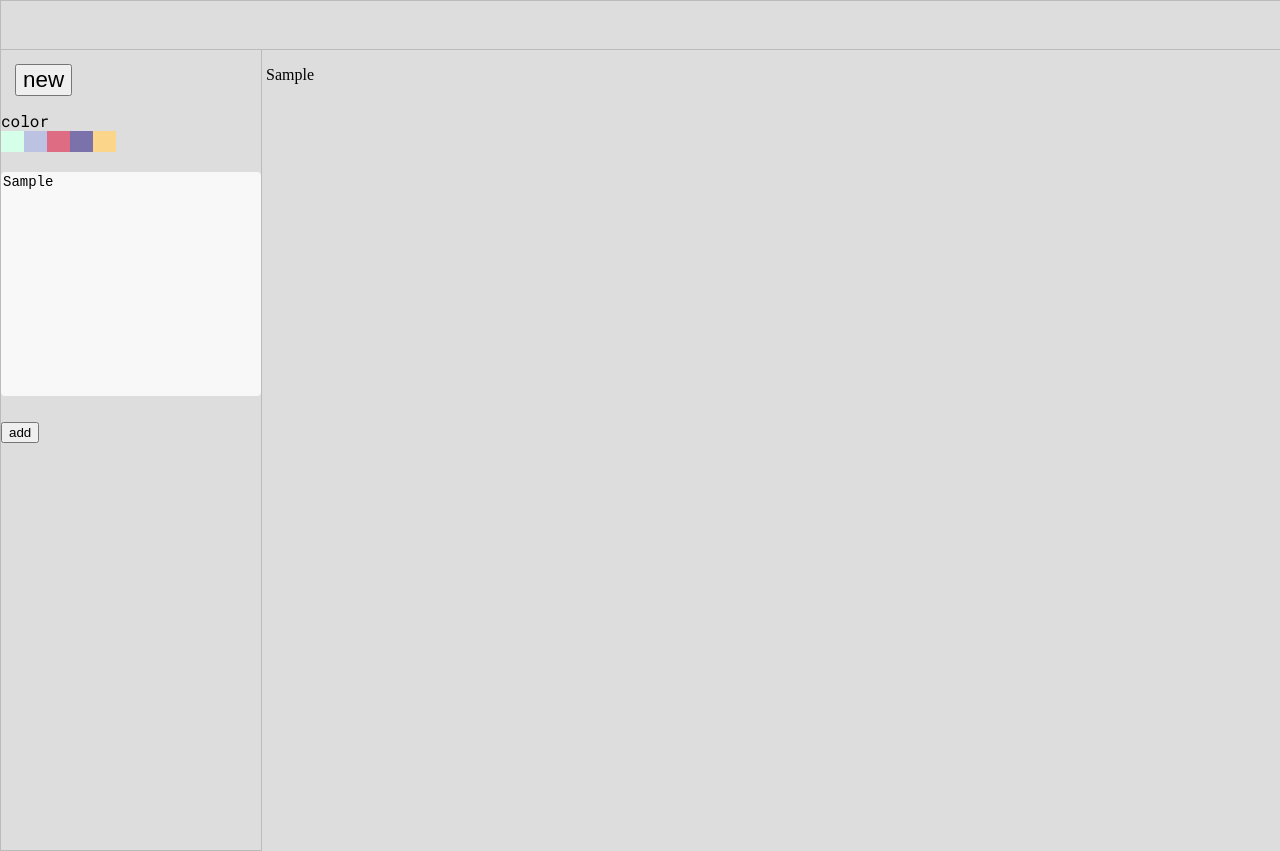
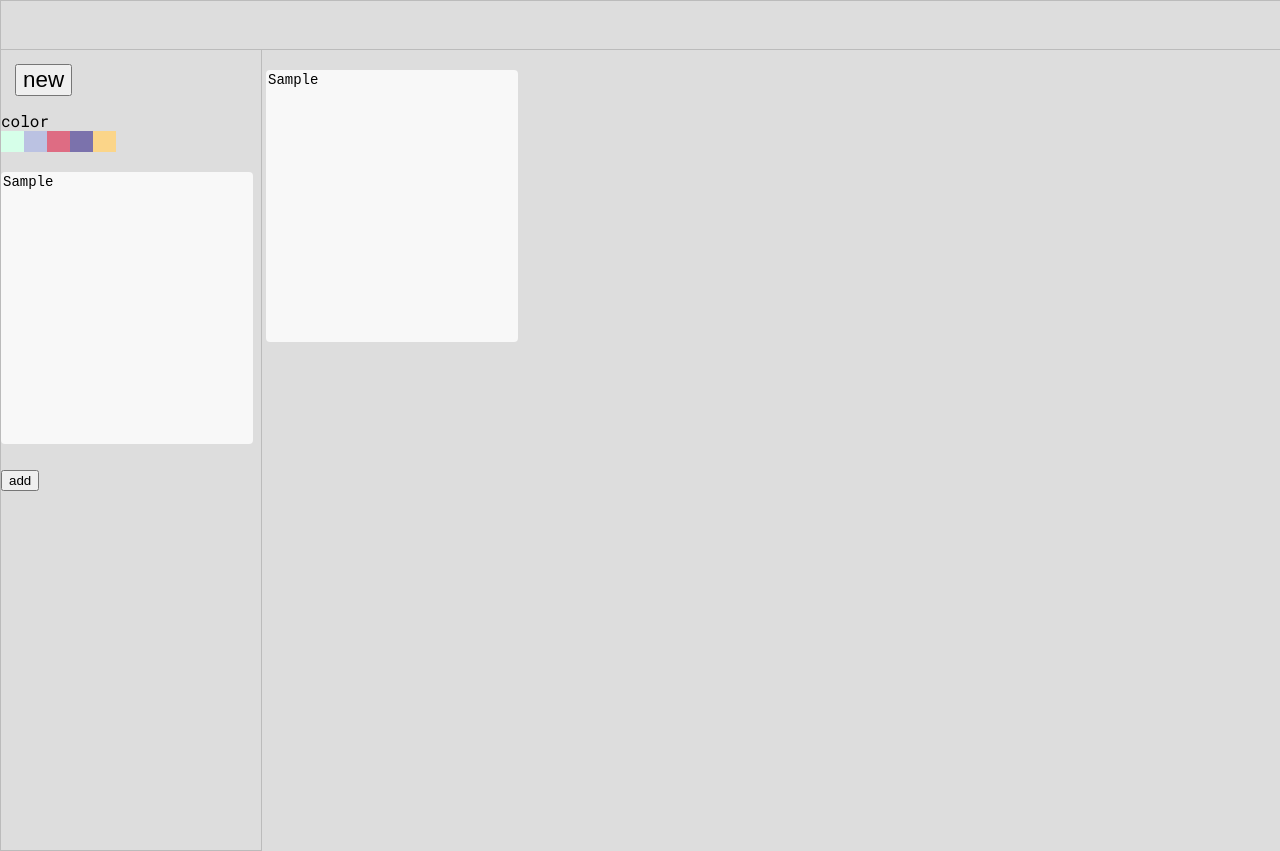
Before and after one commit to mbergq/supernotes, a React (Vite) app: page / in a window 1280 px wide. Both pictures are taken after typing "Sample" into the empty fields and a click on the button "add". Built offline with nearby package versions, Linux system fonts and the light colour scheme.

Commit message:
put prop values into textarea input field to enable live editing for new notes

```diff
--- a/src/components/Note.tsx
+++ b/src/components/Note.tsx
@@ -1,4 +1,6 @@
-import { NoteFrame } from "../styled-components/notes/NoteFrame";
+import { StyledInput } from "../styled-components/toolbar/StyledInput";
+import { Formik, useField } from "formik";
+import * as Yup from "yup";
 
 interface Props {
   data: {
@@ -7,13 +9,48 @@ interface Props {
   };
 }
 
+interface TextInputProps {
+  [x: string]: string | object;
+  name: string;
+  style: { backgroundColor: string };
+}
+
+const TextInput = ({ ...props }: TextInputProps) => {
+  const [field, meta] = useField(props);
+  return (
+    <>
+      <StyledInput className="text-input" {...field} {...props} />
+      {meta.touched && meta.error ? (
+        <div className="error">{meta.error}</div>
+      ) : null}
+    </>
+  );
+};
+
 function Note({ data }: Props) {
   return (
-    <>
-      <NoteFrame $inputBGColor={data.color}>
-        <p>{data.content}</p>
-      </NoteFrame>
-    </>
+    <Formik
+      initialValues={{
+        content: data.content,
+        color: "",
+      }}
+      validationSchema={Yup.object({
+        content: Yup.string(),
+        //add conditions if needed later here
+        // .max(15, "Must be 15 characters or less")
+        // .required("Required"),
+      })}
+      onSubmit={(_values, { setSubmitting }) => {
+        // setNote([...note, { id: nextId++, values }]);
+        setSubmitting(false);
+      }}
+    >
+      <TextInput
+        name="content"
+        type="text"
+        style={{ backgroundColor: data.color }}
+      ></TextInput>
+    </Formik>
   );
 }
 
--- a/src/styled-components/toolbar/StyledInput.tsx
+++ b/src/styled-components/toolbar/StyledInput.tsx
@@ -1,8 +1,8 @@
 import styled from "styled-components";
 
 export const StyledInput = styled.textarea`
-  width: 100%;
-  height: 224px;
+  width: 252px;
+  height: 272px;
   /* padding: 12px 20px; */
   margin-top: 20px;
   margin-bottom: 20px;
```
